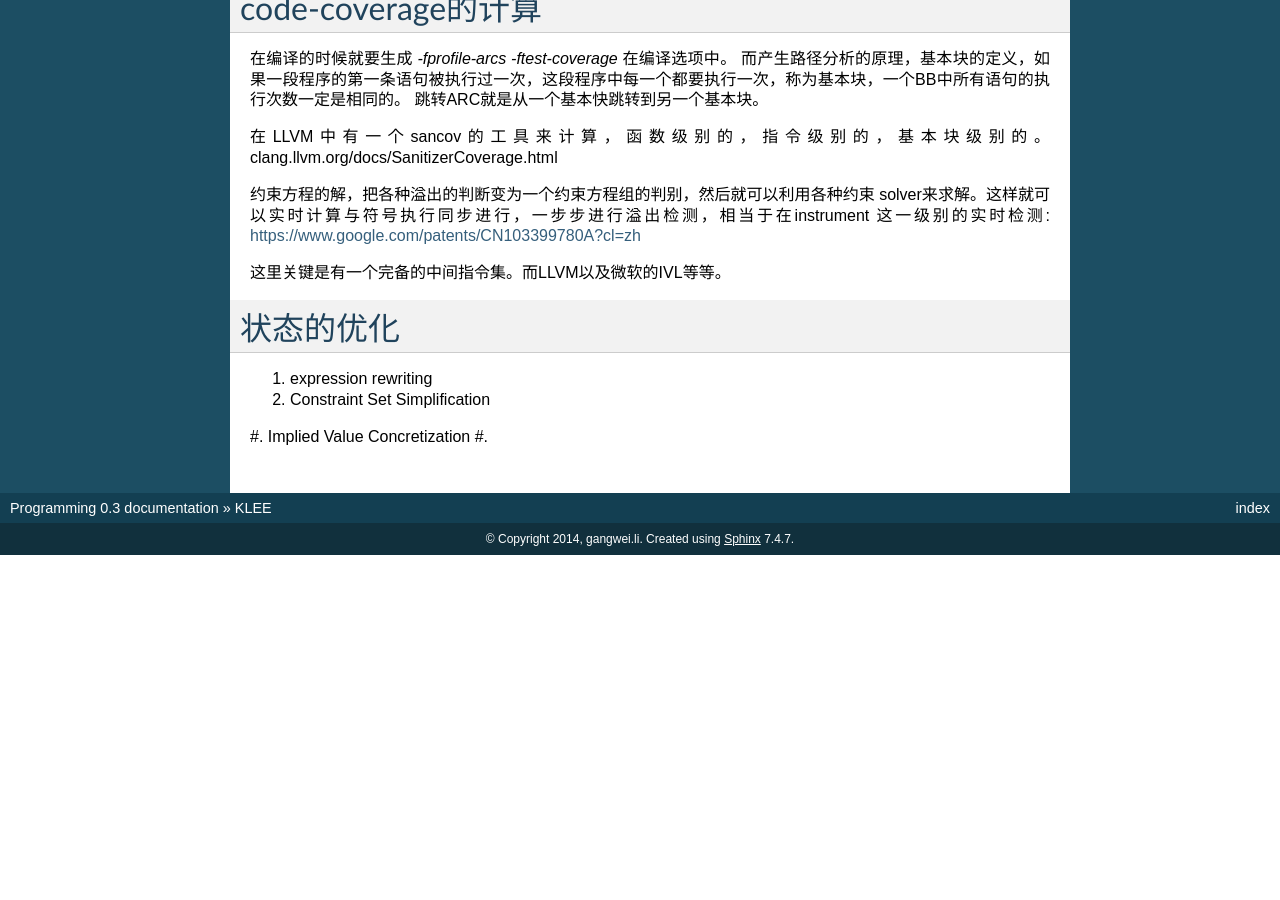
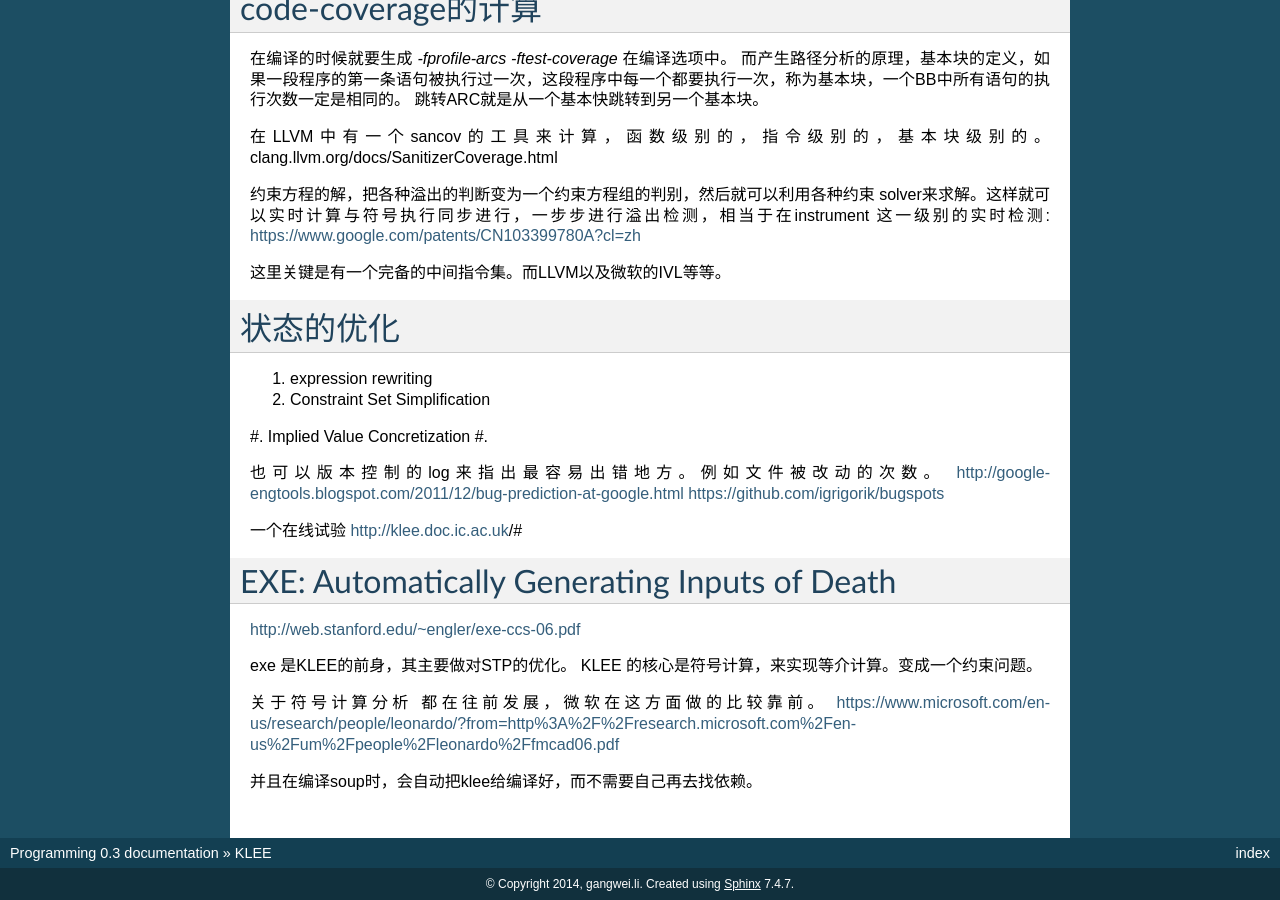
Before and after one commit to gwli/Programming, a Sphinx documentation site: the page built from source/content/Stage_3/LLVM/KLEE.rst, in a window 1280 px wide and 900 px high, scrolled down 890 px. Built offline with Sphinx 7.4.7, drawn with Linux system fonts in a browser that asks for light colours; before the commit the page ends 1445 px from its top, so only the background shows below that; some of the changed text lies outside the part shown.

Commit message:
符号执行的应用

```diff
--- a/source/content/Stage_3/LLVM/KLEE.rst
+++ b/source/content/Stage_3/LLVM/KLEE.rst
@@ -68,3 +68,24 @@ code-coverage的计算
 #. Constraint Set Simplification
 #. Implied Value Concretization
 #.
+
+
+也可以版本控制的log来指出最容易出错地方。例如文件被改动的次数。
+http://google-engtools.blogspot.com/2011/12/bug-prediction-at-google.html
+https://github.com/igrigorik/bugspots
+
+
+一个在线试验
+http://klee.doc.ic.ac.uk/#
+
+EXE: Automatically Generating Inputs of Death
+=============================================
+http://web.stanford.edu/~engler/exe-ccs-06.pdf
+
+exe 是KLEE的前身，其主要做对STP的优化。
+KLEE 的核心是符号计算，来实现等介计算。变成一个约束问题。
+
+关于符号计算分析 都在往前发展，微软在这方面做的比较靠前。
+https://www.microsoft.com/en-us/research/people/leonardo/?from=http%3A%2F%2Fresearch.microsoft.com%2Fen-us%2Fum%2Fpeople%2Fleonardo%2Ffmcad06.pdf
+
+并且在编译soup时，会自动把klee给编译好，而不需要自己再去找依赖。
```
